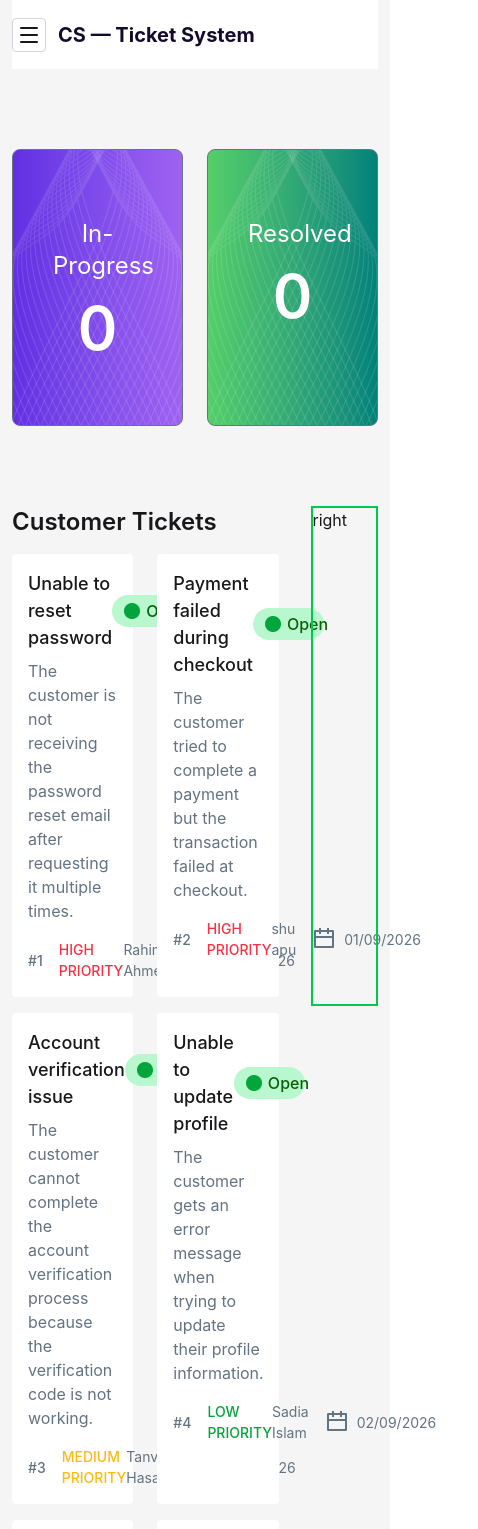
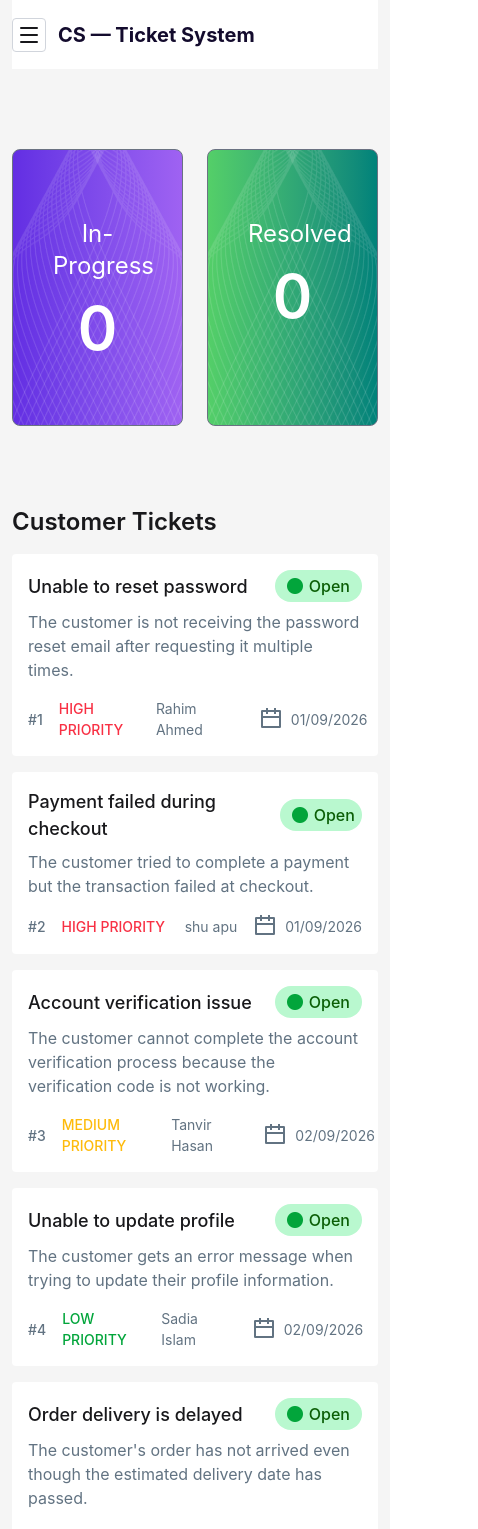
Before and after one commit to hafiz-al-asad-code/customer-support-zone-2, a React (Vite) app: page / in a window 390 px wide. Shown: the top 1529 px of the page, 478 px wide, since content can reach past the window. Built offline with nearby package versions, Linux system fonts and the light colour scheme.

Commit message:
made customer tickets section responsive

```diff
--- a/src/components/CustomerTickets/CustomerTickets.jsx
+++ b/src/components/CustomerTickets/CustomerTickets.jsx
@@ -8,7 +8,7 @@ const CustomerTickets = ({ ticketsPromise }) => {
     <div>
       <h3 className="text-2xl font-semibold mb-4">Customer Tickets</h3>
 
-      <div className="grid grid-cols-2 gap-x-6 gap-y-4">
+      <div className="grid md:grid-cols-2 gap-x-6 gap-y-4">
         {ticketsData.map((ticket) => (
           <CustomerTicketsCard
             key={ticket.id}
--- a/src/components/MainSection/MainSection.jsx
+++ b/src/components/MainSection/MainSection.jsx
@@ -3,7 +3,7 @@ import CustomerTickets from "../CustomerTickets/CustomerTickets";
 
 const MainSection = ({ ticketsPromise }) => {
   return (
-    <div className="max-w-[1440px] mx-auto grid grid-cols-12 gap-8">
+    <div className="max-w-[1440px] mx-auto lg:grid grid-cols-12 gap-8">
       <div className="col-span-9">
         <CustomerTickets ticketsPromise={ticketsPromise}></CustomerTickets>
       </div>
```
